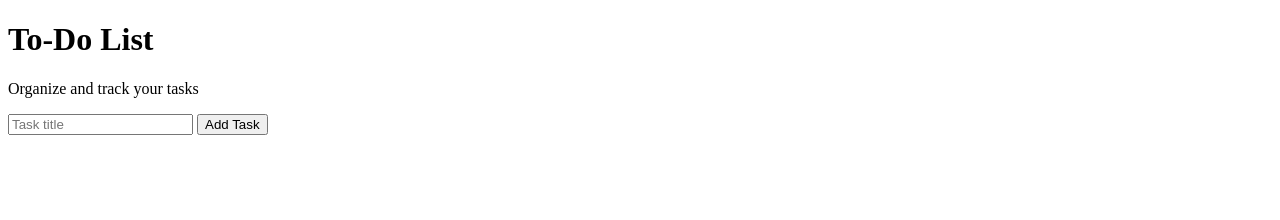
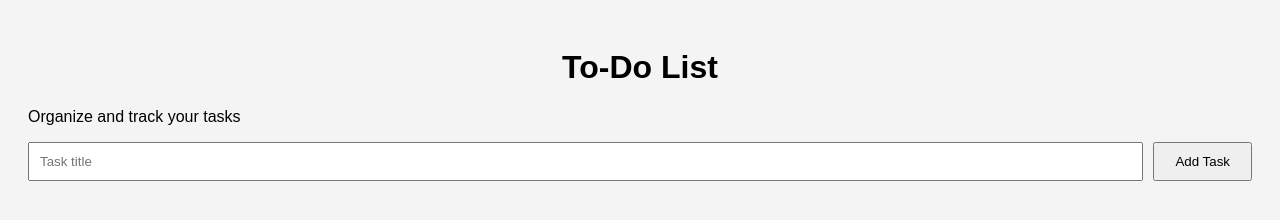
Before and after one commit to eraiboluk/To-Do-List, a plain HTML site: page ToDo/FrontEnd/index.html in a window 1280 px wide. Drawn offline with Linux system fonts and the light colour scheme.

Commit message:
CSS and visual improvement

```diff
--- a/ToDo/FrontEnd/index.html
+++ b/ToDo/FrontEnd/index.html
@@ -3,6 +3,44 @@
 <head>
     <meta charset="UTF-8">
     <title>To-Do List</title>
+    <style>
+        body {
+            font-family: sans-serif;
+            background: #f4f4f4;
+            padding: 20px;
+        }
+
+        h1 {
+            text-align: center;
+        }
+
+        form {
+            display: flex;
+            gap: 10px;
+            margin-bottom: 20px;
+        }
+
+        input[type="text"] {
+            flex: 1;
+            padding: 10px;
+        }
+
+        button {
+            padding: 10px 20px;
+        }
+
+        ul {
+            list-style: none;
+            padding: 0;
+        }
+
+        li {
+            background: white;
+            padding: 10px;
+            margin-bottom: 10px;
+            border-radius: 4px;
+        }
+    </style>
 </head>
 <body>
     <h1>To-Do List</h1>
```
